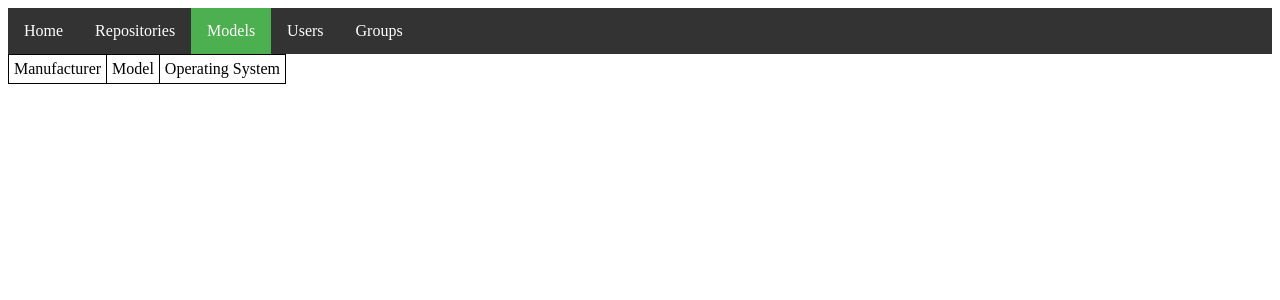
After one commit to Daemonslayer2048/Scribe, a Python web app: template templates/models.html in a window 1280 px wide. The commit adds this page. Shown: the top 300 px of the page. Run offline with Jinja, Linux system fonts and the light colour scheme; the template is opened without the code that fills it, so the values that code supplies are empty.

Commit message:
Add menu bar and multiple pages

```diff
--- a/static/css/home.css
+++ b/static/css/home.css
@@ -16,3 +16,31 @@ td {
     left: 5px;
     top: 5px;
 }
+
+ul {
+  list-style-type: none;
+  margin: 0;
+  padding: 0;
+  overflow: hidden;
+  background-color: #333;
+}
+
+li {
+  float: left;
+}
+
+li a {
+  display: block;
+  color: white;
+  text-align: center;
+  padding: 14px 16px;
+  text-decoration: none;
+}
+
+li a:hover {
+  background-color: #111;
+}
+
+.current {
+  background-color: #4CAF50;
+}
--- /dev/null
+++ b/templates/models.html
@@ -0,0 +1,28 @@
+<!DOCTYPE html>
+<html lang="en" dir="ltr">
+  <head>
+    <meta charset="utf-8">
+    <title>Flask Parent Template</title>
+
+    <link rel="stylesheet" href="{{ url_for('static', filename='css/home.css') }}">
+    <ul>
+      <li><a href="{{ url_for('home') }}">Home</a></li>
+      <li><a href="{{ url_for('repos') }}">Repositories</a></li>
+      <li><a class="current" href="{{ url_for('models') }}">Models</a></li>
+      <li><a href="{{ url_for('users') }}">Users</a></li>
+      <li><a href="{{ url_for('groups') }}">Groups</a></li>
+    </ul>
+  </head>
+<table>
+  <tr>
+    <td>Manufacturer</td>
+    <td>Model</td>
+    <td>Operating System</td>
+  </tr>
+  {% for model in models %}
+  <tr>
+    <td>{{ model.manufacturer }}</a></td>
+    <td>{{ model.model }}</a></td>
+    <td>{{ model.OS }}</a></td>
+  </tr>
+  {% endfor %}
```
Also changed, not shown: templates/groups.html (added, +24 -0 lines), templates/home.html (+9 -1 lines), templates/repos.html (added, +26 -0 lines), templates/users.html (added, +26 -0 lines), web_app.py (+20 -0 lines).
